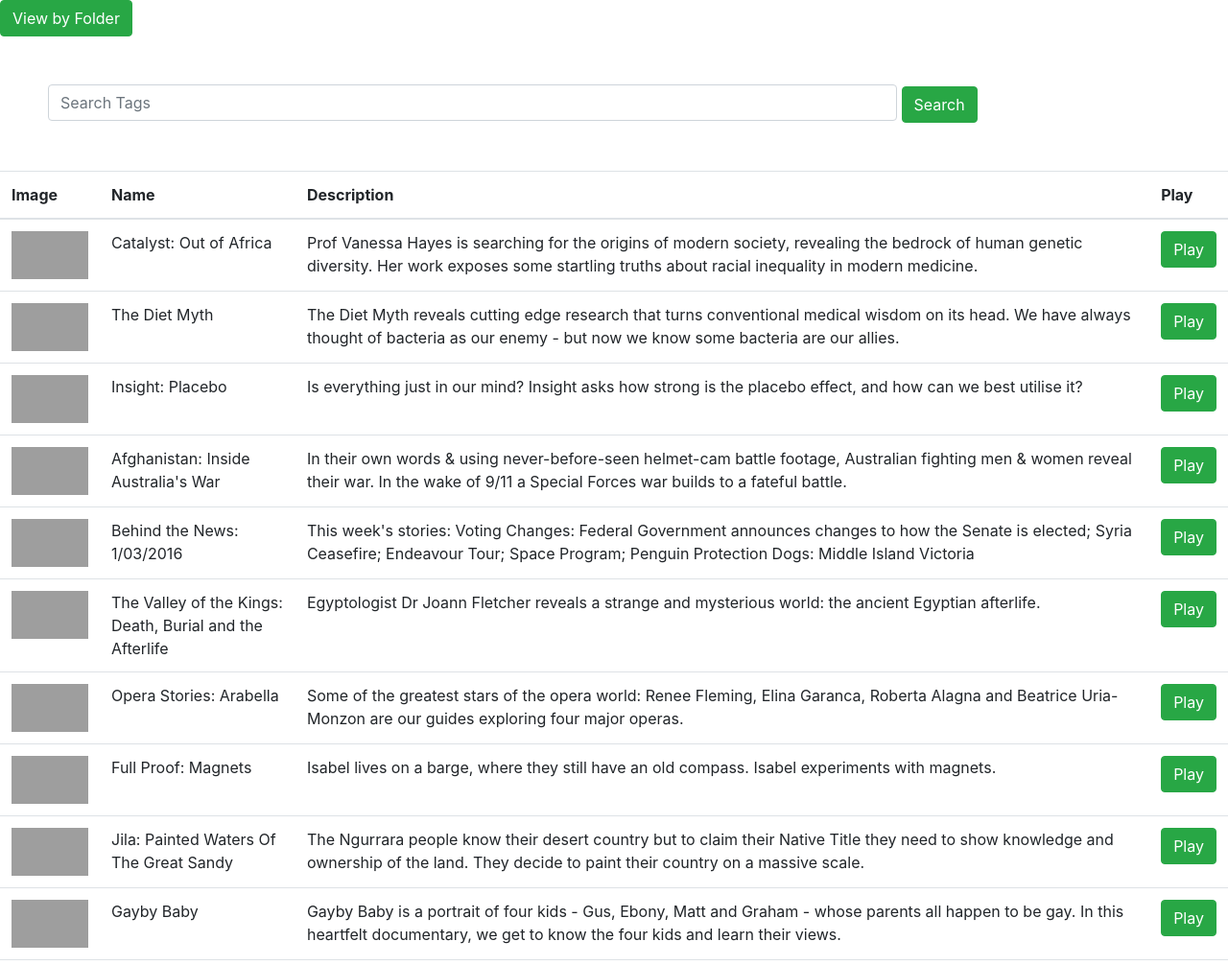
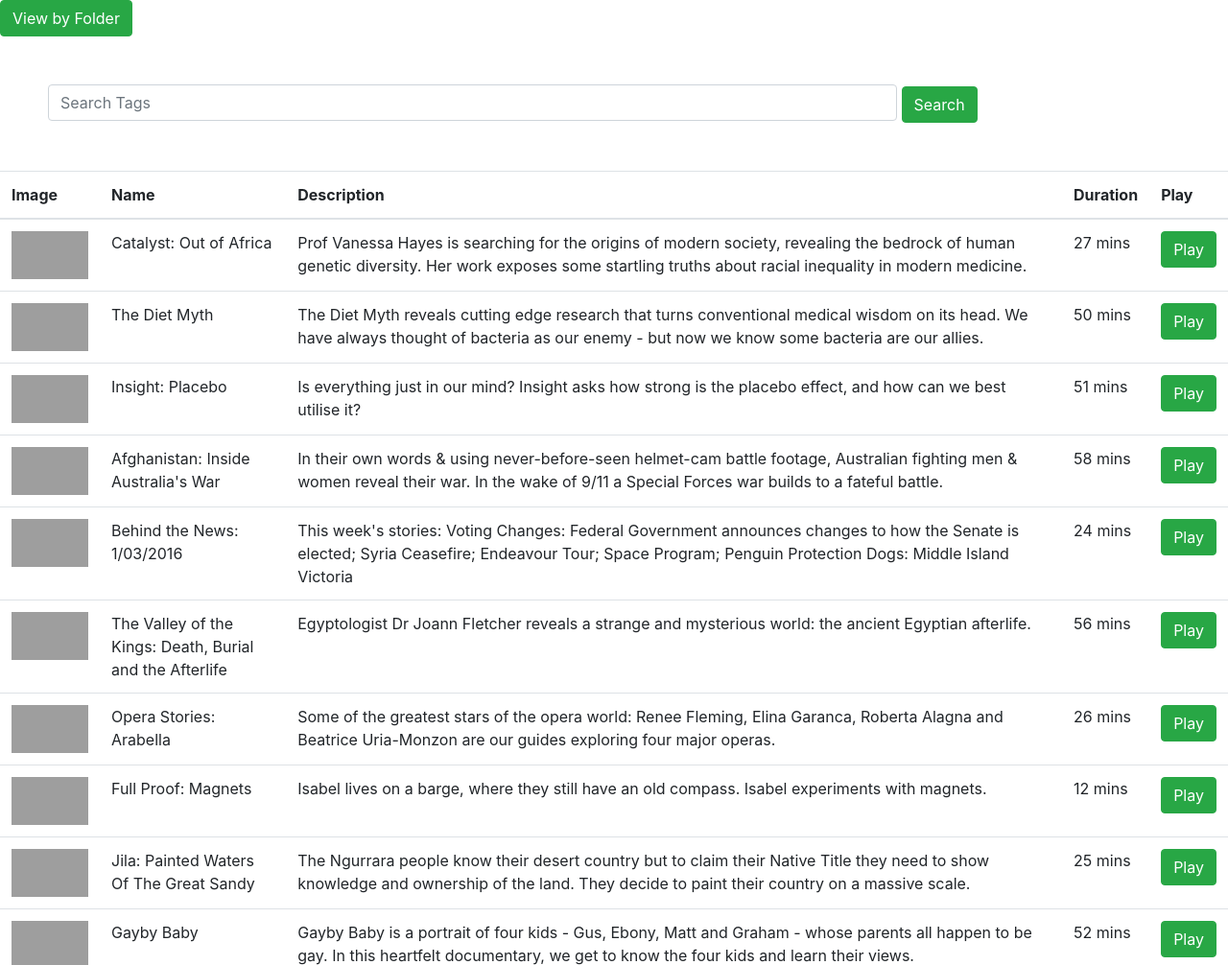
Before and after one commit to edwudw/clickview-video-display, a plain HTML site: page index.html in a window 1280 px wide. Shown: the top 1006 px of the page at 96% size. Drawn offline with nearby package versions, Linux system fonts and the light colour scheme; grey boxes are pictures that could not be loaded.

Commit message:
Added duration to table of videos

```diff
--- a/displayVideos.js
+++ b/displayVideos.js
@@ -21,6 +21,16 @@
 	});
 });
 
+// Converts duration stored into a readable format
+function getDuration(duration) {
+	duration = duration / 1000; // convert from milliseconds to seconds
+	if (duration < 60) {
+		return String(duration) + " secs"; // Return seconds
+	} else {
+		return String(Math.floor(duration / 60)) + " mins"; // Return minutes
+	}
+}
+
 // Adds each video to the table displayed
 function addToTable(video) {
 	$tableBody = $("#displayTableBody");
@@ -28,6 +38,7 @@
 					     <td><img class='thumbnail' src=" + video['thumbnail'] + " alt='Video Thumbnail'></td>\
 					     <td>" + video['name'] + "</td>\
 					     <td>" + video['description'] + "</td>\
+					     <td>" + getDuration(video['duration']) + "</td>\
 					     <td><button type='button' class='btn btn-success'>Play</button></td>\
 					   </tr>");
 
--- a/index.html
+++ b/index.html
@@ -22,6 +22,7 @@
   			<th scope="col">Image</th>
   			<th scope="col">Name</th>
   			<th scope="col">Description</th>
+  			<th scope="col">Duration</th>
   			<th scope="col">Play</th>
   		</tr>
   	</thead>
```
Also changed, not shown: 1 other file.
